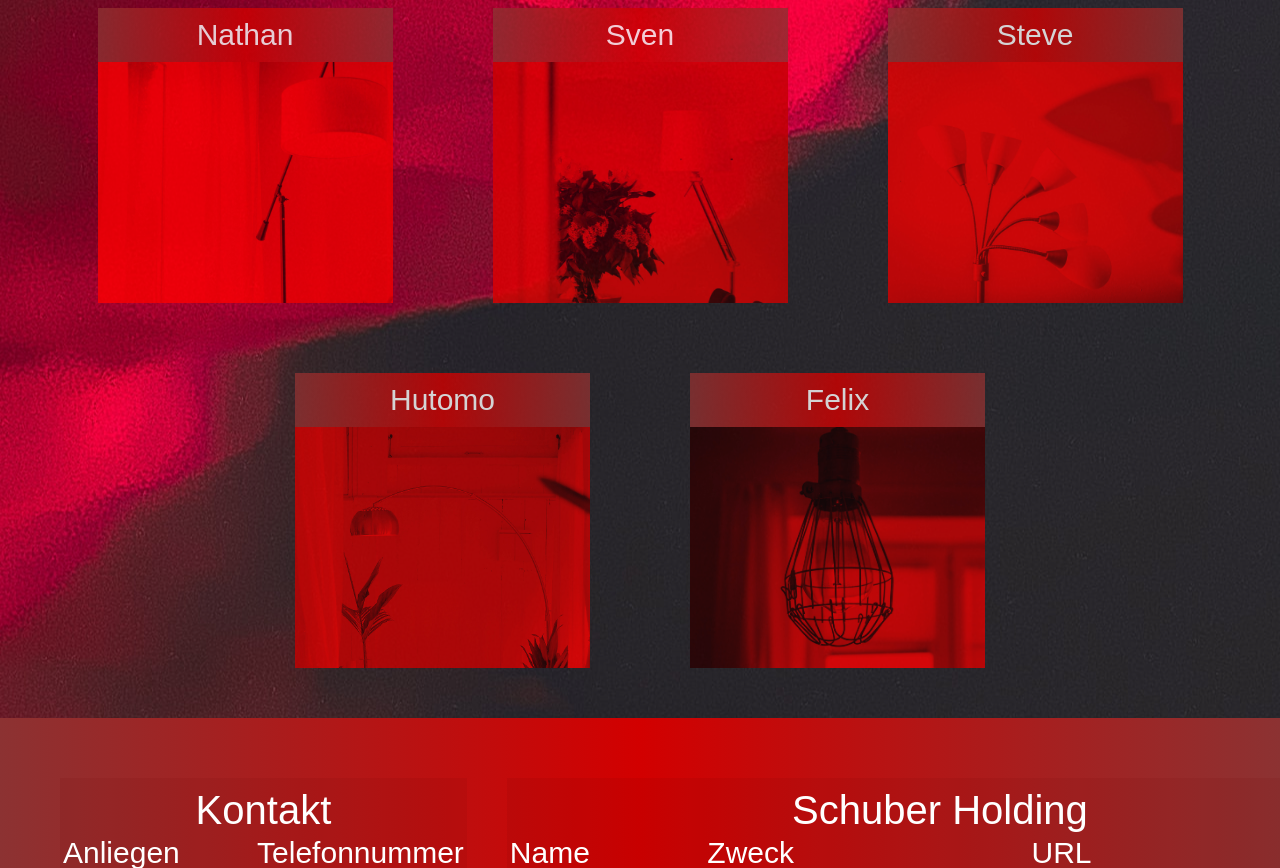
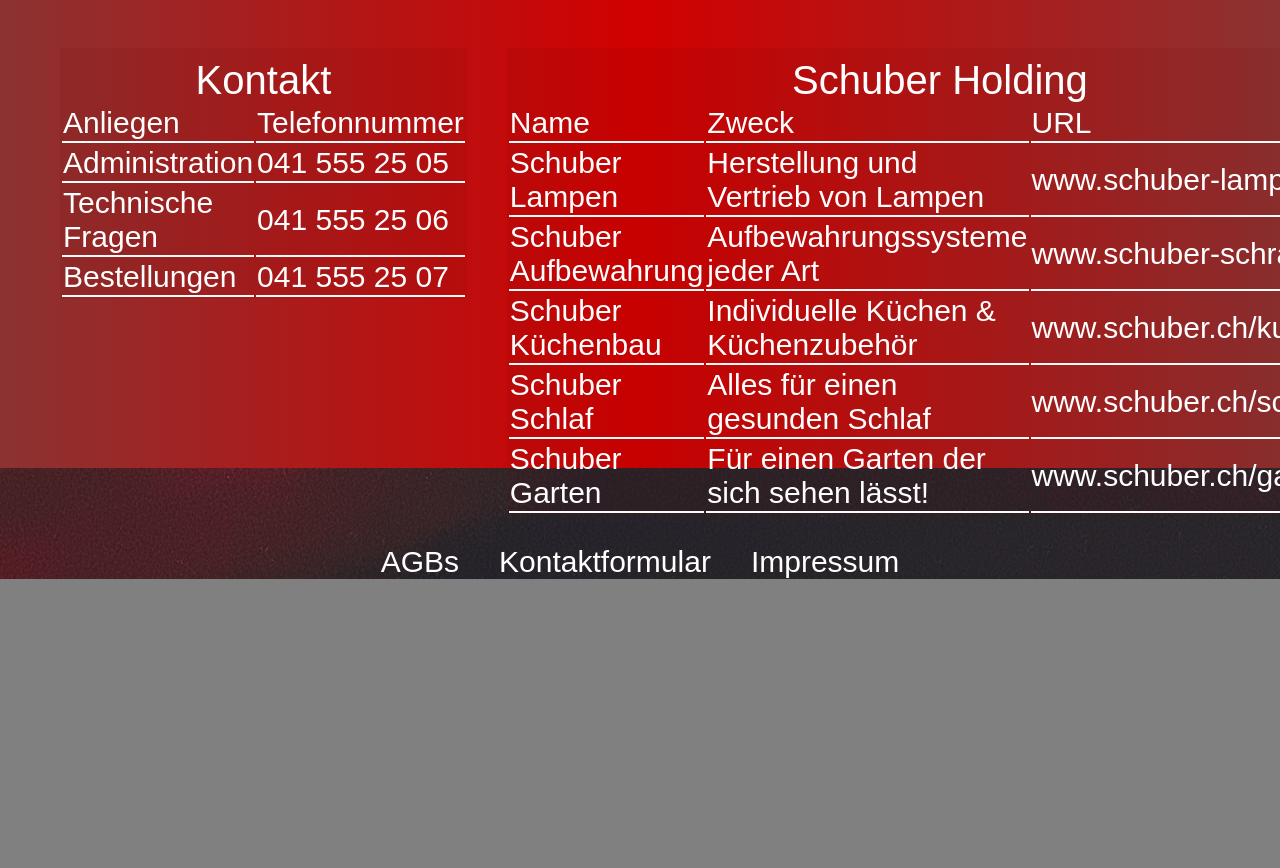
Before and after one commit to CoderMZ/IPT-4.0, a plain HTML site: page homepage.html in a window 1280 px wide. Shown: the part 2327-3195 px from the top of the page. After the commit the page ends 2906 px from the top, so only its background shows below. Drawn offline with Linux system fonts and the light colour scheme.

Commit message:
last commit had some merge problems

```diff
--- a/homepage.html
+++ b/homepage.html
@@ -94,27 +94,6 @@
                         <div class="Small-Teaser">Sven</div>
                         <img onmouseenter="this.src = 'Pictures/Produkte/Alternative/Sven.jpg';" onmouseleave="this.src = 'Pictures/Produkte/Sven.jpg'" class="Small-Teaser" src="Pictures/Produkte/Sven.jpg"/>
                     </a>
-                    <a href="" class="Small-Container-Teaser">
-                        <div class="Small-Teaser">Nathan</div>
-                        <img class="Small-Teaser" src="Pictures/Produkte/Nathan.jpg"/>
-                    </a>
-                    <a href="" class="Small-Container-Teaser">
-                        <div class="Small-Teaser">Sven</div>
-                        <img class="Small-Teaser" src="Pictures/Produkte/Sven.jpg"/>
-                    </a>
-                    <a href="" class="Small-Container-Teaser">
-                        <div class="Small-Teaser">Steve</div>
-                        <img class="Small-Teaser" src="Pictures/Produkte/Steve.jpg"/>
-                    </a>
-                    <a href="" class="Small-Container-Teaser">
-                        <div class="Small-Teaser">Hutomo</div>
-                        <img class="Small-Teaser" src="Pictures/Produkte/Hutomo.jpg"/>
-                    </a>
-                    <a href="" class="Small-Container-Teaser">
-                        <div class="Small-Teaser">Felix</div>
-                        <img class="Small-Teaser" src="Pictures/Produkte/Felix.jpg"/>
-                    </a>
-                </div>
             </div>
             <div class="Footer">
                 <div>
```
